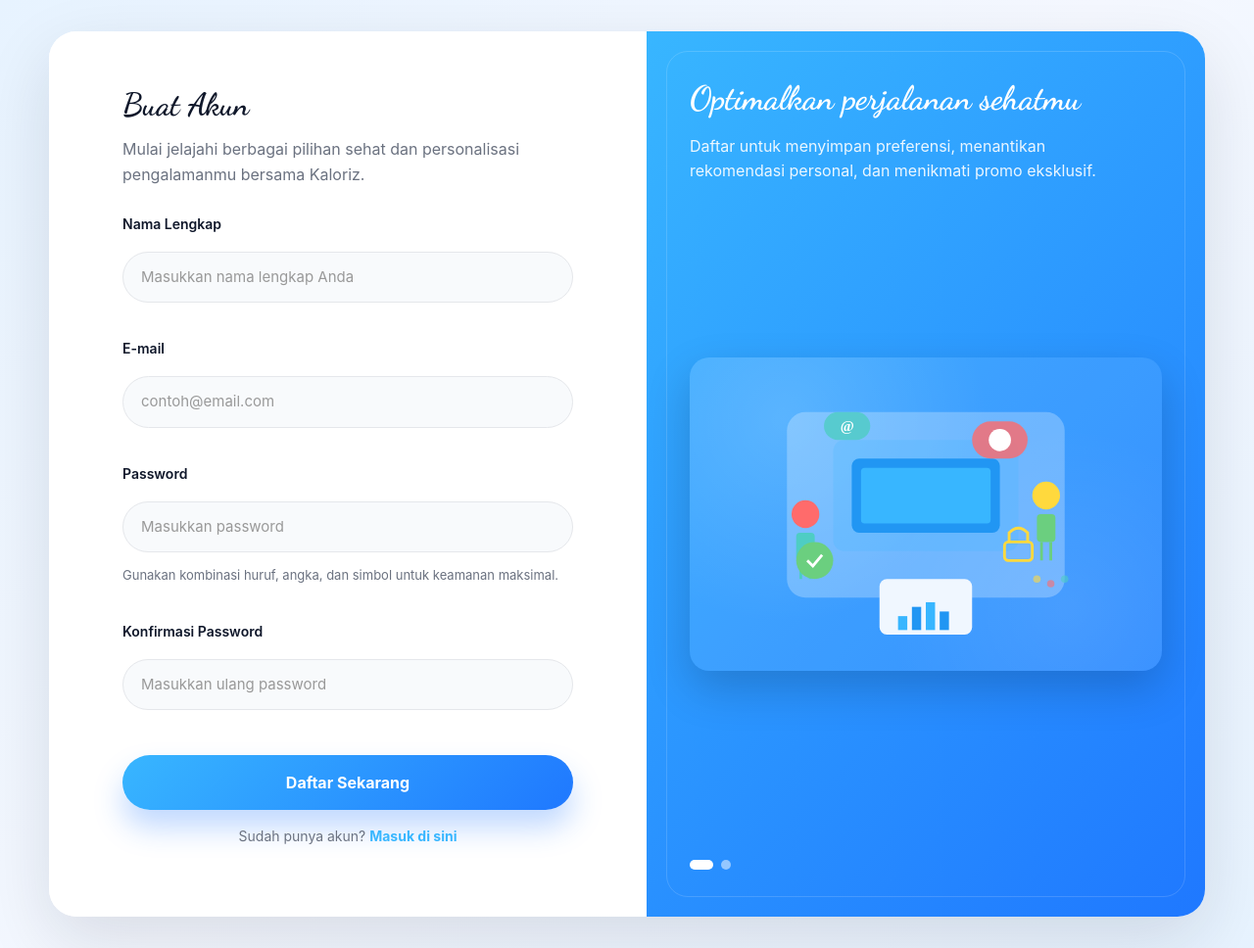
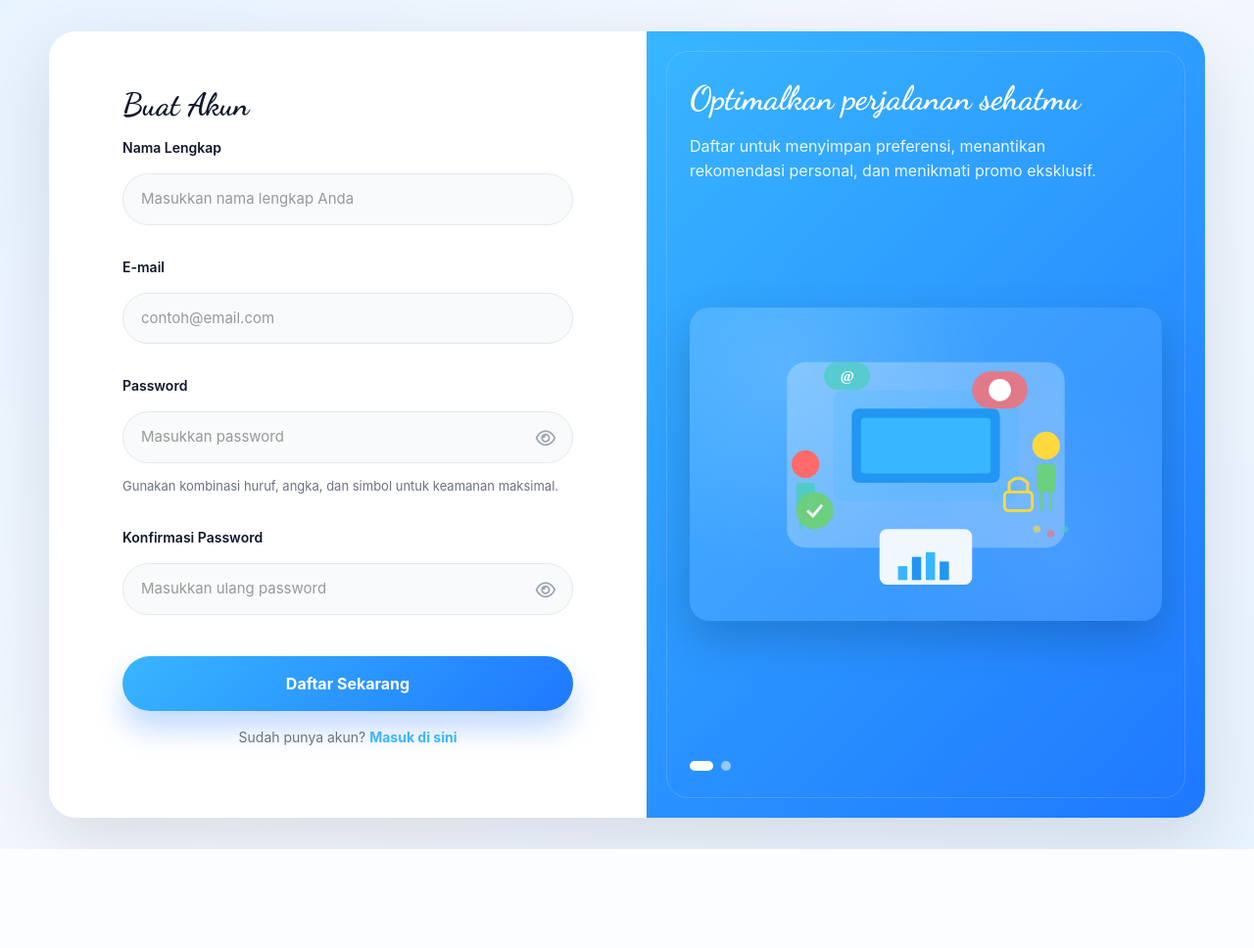
Before and after one commit to Ashif1306/project, a Django app: page /register/ in a window 1280 px wide. Shown: the whole page at 98% size. After the commit the page ends 867 px from the top, so only its background shows below. Run offline with Django 5.2, Linux system fonts and the light colour scheme.

Commit message:
Update register page password toggles

```diff
--- a/kaloriz/templates/core/register.html
+++ b/kaloriz/templates/core/register.html
@@ -87,7 +87,7 @@
   }
 
   .auth-field {
-    margin-bottom: 14px;
+    margin-bottom: 10px;
   }
 
   .auth-label {
@@ -95,7 +95,7 @@
     font-size: 14px;
     font-weight: 600;
     color: var(--text-dark);
-    margin-bottom: 8px;
+    margin-bottom: 6px;
   }
 
   .auth-form input[type="text"],
@@ -115,6 +115,20 @@
     border-color: var(--brand-start);
     box-shadow: 0 0 0 6px rgba(56, 182, 255, 0.15);
     background: #ffffff;
+  }
+
+  .auth-password-wrapper {
+    position: relative;
+  }
+
+  .auth-password-toggle {
+    position: absolute;
+    right: 18px;
+    top: 50%;
+    transform: translateY(-50%);
+    cursor: pointer;
+    color: #9ca3af;
+    font-size: 18px;
   }
 
   .verification-help {
@@ -318,7 +332,6 @@
     <div class="register-left">
       <div class="form-wrapper">
         <h1 class="form-title">Buat Akun</h1>
-        <p class="form-subtitle">Mulai jelajahi berbagai pilihan sehat dan personalisasi pengalamanmu bersama Kaloriz.</p>
 
         <form method="post" class="auth-form">
           {% csrf_token %}
@@ -347,7 +360,12 @@
 
           <div class="auth-field">
             <label for="{{ form.password1.id_for_label }}" class="auth-label">{{ form.password1.label }}</label>
-            {{ form.password1 }}
+            <div class="auth-password-wrapper">
+              {{ form.password1 }}
+              <span class="auth-password-toggle" onclick="togglePassword('{{ form.password1.id_for_label }}', 'toggleIconPassword1')">
+                <i class="far fa-eye" id="toggleIconPassword1"></i>
+              </span>
+            </div>
             <small class="verification-help d-block mt-1">Gunakan kombinasi huruf, angka, dan simbol untuk keamanan maksimal.</small>
             {% if form.password1.errors %}
               <small class="text-danger d-block mt-2">{{ form.password1.errors.0 }}</small>
@@ -356,7 +374,12 @@
 
           <div class="auth-field">
             <label for="{{ form.password2.id_for_label }}" class="auth-label">{{ form.password2.label }}</label>
-            {{ form.password2 }}
+            <div class="auth-password-wrapper">
+              {{ form.password2 }}
+              <span class="auth-password-toggle" onclick="togglePassword('{{ form.password2.id_for_label }}', 'toggleIconPassword2')">
+                <i class="far fa-eye" id="toggleIconPassword2"></i>
+              </span>
+            </div>
             {% if form.password2.errors %}
               <small class="text-danger d-block mt-2">{{ form.password2.errors.0 }}</small>
             {% endif %}
@@ -395,6 +418,21 @@
 </div>
 
 <script>
+  function togglePassword(inputId, iconId) {
+    const passwordInput = document.getElementById(inputId);
+    const toggleIcon = document.getElementById(iconId);
+
+    if (passwordInput.type === 'password') {
+      passwordInput.type = 'text';
+      toggleIcon.classList.remove('fa-eye');
+      toggleIcon.classList.add('fa-eye-slash');
+    } else {
+      passwordInput.type = 'password';
+      toggleIcon.classList.remove('fa-eye-slash');
+      toggleIcon.classList.add('fa-eye');
+    }
+  }
+
   (function() {
     const slides = document.querySelectorAll('.visual-slide');
     const dots = document.querySelectorAll('.slide-dot');
```
